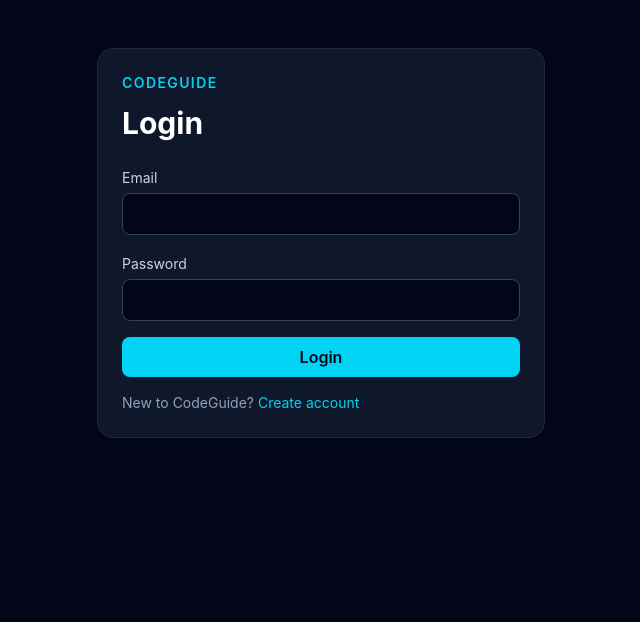
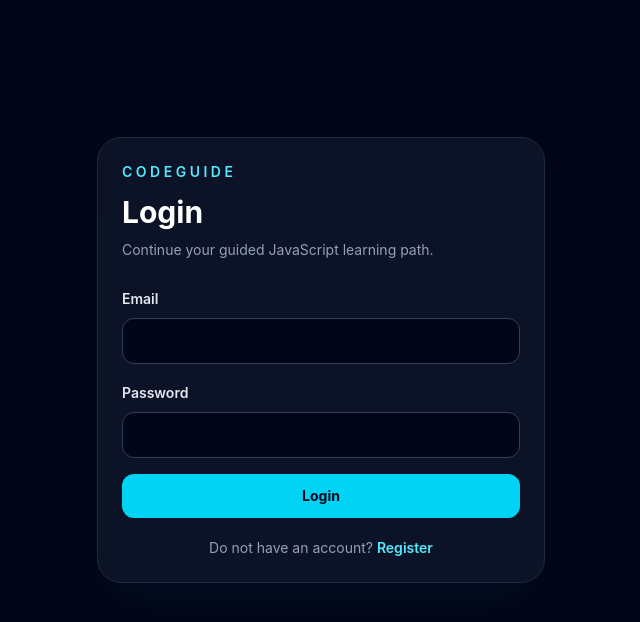
Before and after one commit to Paras1310/codeguide, a React app in the folder frontend/: page /login in a window 1280 px wide. Shown: the top 622 px of the page, without its empty margins (319-959 px from the left). Built offline with nearby package versions, Linux system fonts and the light colour scheme; no server answers; the HTML template or start-up script is replaced by a standard one.

Commit message:
Improve session handling and page navigation

```diff
--- a/frontend/src/App.jsx
+++ b/frontend/src/App.jsx
@@ -1,6 +1,6 @@
 import { Navigate, Route, Routes } from "react-router-dom";
 
-import { getSavedUser } from "./auth/tokenStorage";
+import { isAuthenticated } from "./auth/tokenStorage";
 import UserHeader from "./components/layout/UserHeader";
 
 import CertificatePage from "./pages/user/CertificatePage";
@@ -14,7 +14,7 @@
 import VerifyCertificatePage from "./pages/user/VerifyCertificatePage";
 
 function ProtectedRoute({ children }) {
-  const isLoggedIn = Boolean(getSavedUser());
+  const isLoggedIn = isAuthenticated();
 
   if (!isLoggedIn) {
     return <Navigate to="/login" replace />;
--- a/frontend/src/api/client.js
+++ b/frontend/src/api/client.js
@@ -1,7 +1,9 @@
+import { clearAuthData, getAccessToken } from "../auth/tokenStorage";
+
 const API_BASE_URL = import.meta.env.VITE_API_BASE_URL;
 
 export async function apiRequest(path, options = {}) {
-  const accessToken = localStorage.getItem("codeguide_access_token");
+  const accessToken = getAccessToken();
   const skipAuth = options.skipAuth === true;
 
   const headers = {
@@ -20,6 +22,11 @@
 
   const data = await response.json().catch(() => null);
 
+  if (response.status === 401 && !skipAuth) {
+    clearAuthData();
+    throw new Error("Authentication expired. Please login again.");
+  }
+
   if (!response.ok) {
     const message =
       data?.detail ||
--- a/frontend/src/auth/tokenStorage.js
+++ b/frontend/src/auth/tokenStorage.js
@@ -2,10 +2,18 @@
 const REFRESH_TOKEN_KEY = "codeguide_refresh_token";
 const USER_KEY = "codeguide_user";
 
-export function saveAuthData(authData) {
-  localStorage.setItem(ACCESS_TOKEN_KEY, authData.tokens.access);
-  localStorage.setItem(REFRESH_TOKEN_KEY, authData.tokens.refresh);
-  localStorage.setItem(USER_KEY, JSON.stringify(authData.user));
+export function saveAuthData({ accessToken, refreshToken, user }) {
+  localStorage.setItem(ACCESS_TOKEN_KEY, accessToken);
+  localStorage.setItem(REFRESH_TOKEN_KEY, refreshToken);
+  localStorage.setItem(USER_KEY, JSON.stringify(user));
+}
+
+export function getAccessToken() {
+  return localStorage.getItem(ACCESS_TOKEN_KEY);
+}
+
+export function getRefreshToken() {
+  return localStorage.getItem(REFRESH_TOKEN_KEY);
 }
 
 export function getSavedUser() {
@@ -15,7 +23,16 @@
     return null;
   }
 
-  return JSON.parse(savedUser);
+  try {
+    return JSON.parse(savedUser);
+  } catch {
+    clearAuthData();
+    return null;
+  }
+}
+
+export function isAuthenticated() {
+  return Boolean(getAccessToken() && getSavedUser());
 }
 
 export function clearAuthData() {
--- a/frontend/src/components/layout/UserHeader.jsx
+++ b/frontend/src/components/layout/UserHeader.jsx
@@ -36,7 +36,7 @@
 
   function handleLogout() {
     clearAuthData();
-    navigate("/login");
+    navigate("/login", { replace: true });
   }
 
   return (
--- a/frontend/src/pages/user/CertificatePage.jsx
+++ b/frontend/src/pages/user/CertificatePage.jsx
@@ -117,22 +117,6 @@
               CodeGuide
             </p>
             <h1 className="mt-2 text-3xl font-bold">Certificate Eligibility</h1>
-          </div>
-
-          <div className="flex gap-3">
-            <Link
-              to="/dashboard"
-              className="rounded-lg border border-slate-700 px-4 py-2 text-sm hover:border-cyan-400 hover:text-cyan-300"
-            >
-              Dashboard
-            </Link>
-
-            <Link
-              to="/final-project"
-              className="rounded-lg border border-slate-700 px-4 py-2 text-sm hover:border-cyan-400 hover:text-cyan-300"
-            >
-              Final project
-            </Link>
           </div>
         </div>
 
--- a/frontend/src/pages/user/FinalProjectPage.jsx
+++ b/frontend/src/pages/user/FinalProjectPage.jsx
@@ -1,5 +1,5 @@
 import { useEffect, useState } from "react";
-import { Link, useNavigate } from "react-router-dom";
+import { useNavigate } from "react-router-dom";
 
 import { apiRequest } from "../../api/client";
 import { clearAuthData } from "../../auth/tokenStorage";
@@ -173,22 +173,6 @@
 
             <h1 className="mt-2 text-3xl font-bold">Final Mini Project</h1>
           </div>
-
-          <div className="flex flex-wrap gap-3">
-            <Link
-              to="/learn"
-              className="rounded-lg border border-slate-700 px-4 py-2 text-sm transition hover:border-cyan-400 hover:text-cyan-300"
-            >
-              Learning path
-            </Link>
-
-            <Link
-              to="/dashboard"
-              className="rounded-lg border border-slate-700 px-4 py-2 text-sm transition hover:border-cyan-400 hover:text-cyan-300"
-            >
-              Dashboard
-            </Link>
-          </div>
         </div>
 
         <div className="mt-8 rounded-2xl border border-slate-800 bg-slate-900 p-6">
--- a/frontend/src/pages/user/LearningPathPage.jsx
+++ b/frontend/src/pages/user/LearningPathPage.jsx
@@ -184,12 +184,6 @@
             </p>
           </div>
 
-          <Link
-            to="/dashboard"
-            className="rounded-xl border border-slate-700 px-5 py-3 text-sm font-semibold text-slate-200 transition hover:border-blue-400 hover:text-blue-300"
-          >
-            Back to dashboard
-          </Link>
         </div>
 
         <div className="mt-8 rounded-3xl border border-blue-400/15 bg-slate-900/80 p-6 shadow-2xl shadow-blue-950/20">
--- a/frontend/src/pages/user/LoginPage.jsx
+++ b/frontend/src/pages/user/LoginPage.jsx
@@ -13,79 +13,130 @@
   });
 
   const [error, setError] = useState("");
+  const [isSubmitting, setIsSubmitting] = useState(false);
 
   function handleChange(event) {
-    setFormData({
-      ...formData,
-      [event.target.name]: event.target.value,
-    });
+    const { name, value } = event.target;
+
+    setFormData((currentData) => ({
+      ...currentData,
+      [name]: value,
+    }));
   }
 
   async function handleSubmit(event) {
     event.preventDefault();
+
     setError("");
+    setIsSubmitting(true);
 
     try {
       const data = await apiRequest("/auth/login/", {
         method: "POST",
-        body: JSON.stringify(formData),
         skipAuth: true,
+        body: JSON.stringify({
+          email: formData.email.trim().toLowerCase(),
+          password: formData.password,
+        }),
       });
 
-      saveAuthData(data);
+      const accessToken = data?.tokens?.access;
+      const refreshToken = data?.tokens?.refresh;
+      const user = data?.user;
+
+      if (!accessToken || !refreshToken || !user) {
+        throw new Error("Invalid login response.");
+      }
+
+      saveAuthData({
+        accessToken,
+        refreshToken,
+        user,
+      });
+
       navigate("/dashboard");
     } catch (err) {
-      setError(err.message);
+      setError(err.message || "Login failed.");
+    } finally {
+      setIsSubmitting(false);
     }
   }
 
   return (
-    <main className="min-h-screen bg-slate-950 px-6 py-12 text-white">
-      <section className="mx-auto max-w-md rounded-2xl border border-slate-800 bg-slate-900 p-6">
-        <p className="text-sm font-semibold uppercase tracking-widest text-cyan-400">
+    <main className="min-h-screen bg-slate-950 px-6 py-10 text-white">
+      <section className="mx-auto flex min-h-[80vh] max-w-md items-center">
+        <div className="w-full rounded-3xl border border-slate-800 bg-slate-900/80 p-6 shadow-2xl shadow-cyan-950/20">
+          <p className="text-sm font-semibold uppercase tracking-[0.25em] text-cyan-300">
             CodeGuide
           </p>
 
           <h1 className="mt-3 text-3xl font-bold">Login</h1>
 
+          <p className="mt-2 text-sm leading-6 text-slate-400">
+            Continue your guided JavaScript learning path.
+          </p>
+
+          {error ? (
+            <div className="mt-5 rounded-2xl border border-red-400/30 bg-red-400/10 p-4 text-sm text-red-200">
+              {error}
+            </div>
+          ) : null}
+
           <form onSubmit={handleSubmit} className="mt-6 space-y-4">
             <div>
-            <label className="text-sm text-slate-300">Email</label>
+              <label
+                htmlFor="email"
+                className="text-sm font-semibold text-slate-200"
+              >
+                Email
+              </label>
+
               <input
+                id="email"
                 name="email"
                 type="email"
                 value={formData.email}
                 onChange={handleChange}
                 required
-              className="mt-1 w-full rounded-lg border border-slate-700 bg-slate-950 px-3 py-2 outline-none focus:border-cyan-400"
+                className="mt-2 w-full rounded-xl border border-slate-700 bg-slate-950 px-4 py-3 text-sm text-white outline-none transition focus:border-cyan-400"
               />
             </div>
 
             <div>
-            <label className="text-sm text-slate-300">Password</label>
+              <label
+                htmlFor="password"
+                className="text-sm font-semibold text-slate-200"
+              >
+                Password
+              </label>
+
               <input
+                id="password"
                 name="password"
                 type="password"
                 value={formData.password}
                 onChange={handleChange}
                 required
-              className="mt-1 w-full rounded-lg border border-slate-700 bg-slate-950 px-3 py-2 outline-none focus:border-cyan-400"
+                className="mt-2 w-full rounded-xl border border-slate-700 bg-slate-950 px-4 py-3 text-sm text-white outline-none transition focus:border-cyan-400"
               />
             </div>
 
-          {error && <p className="text-sm text-red-400">{error}</p>}
-
-          <button className="w-full rounded-lg bg-cyan-400 px-4 py-2 font-semibold text-slate-950 hover:bg-cyan-300">
-            Login
+            <button
+              type="submit"
+              disabled={isSubmitting}
+              className="w-full rounded-xl bg-cyan-400 px-5 py-3 text-sm font-bold text-slate-950 transition hover:bg-cyan-300 disabled:cursor-not-allowed disabled:opacity-60"
+            >
+              {isSubmitting ? "Logging in..." : "Login"}
             </button>
           </form>
 
-        <p className="mt-4 text-sm text-slate-400">
-          New to CodeGuide?{" "}
-          <Link to="/register" className="text-cyan-400 hover:underline">
-            Create account
+          <p className="mt-5 text-center text-sm text-slate-400">
+            Do not have an account?{" "}
+            <Link to="/register" className="font-semibold text-cyan-300">
+              Register
             </Link>
           </p>
+        </div>
       </section>
     </main>
   );
```
Also changed, not shown: frontend/src/pages/user/DashboardPage.jsx (+29 -25 lines). Lines whose indentation alone changed are shown as unchanged.
